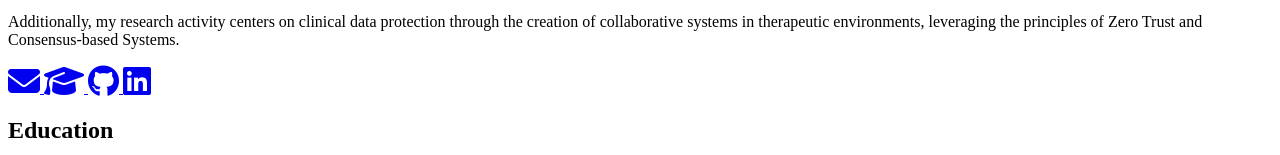
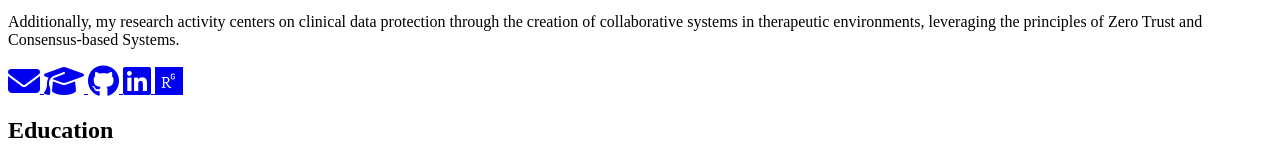
Before and after one commit to mariadlp/mariadlp.github.io, a plain HTML site: page index.html in a window 1280 px wide. Shown: the part 562-717 px from the top of the page. Drawn offline with Linux system fonts and the light colour scheme; a script that the page names is missing.

Commit message:
04 Adding researchgate

```diff
--- a/index.html
+++ b/index.html
@@ -57,6 +57,9 @@
                     </a>
                     <a href="https://www.linkedin.com/in/mariadolon/" class="btn-icon" target="linkedin" title='My LinkedIn'>
                         <i class="fab fa-linkedin fa-2x"></i>
+                    </a>
+                    <a href="https://www.researchgate.net/profile/Maria-Dolon-Poza" class="btn-icon" target="researchgate" title='My ResearchGate'>
+                        <i class="fab fa-researchgate fa-2x"></i>
                     </a>
                 </div>
             </div>
```
